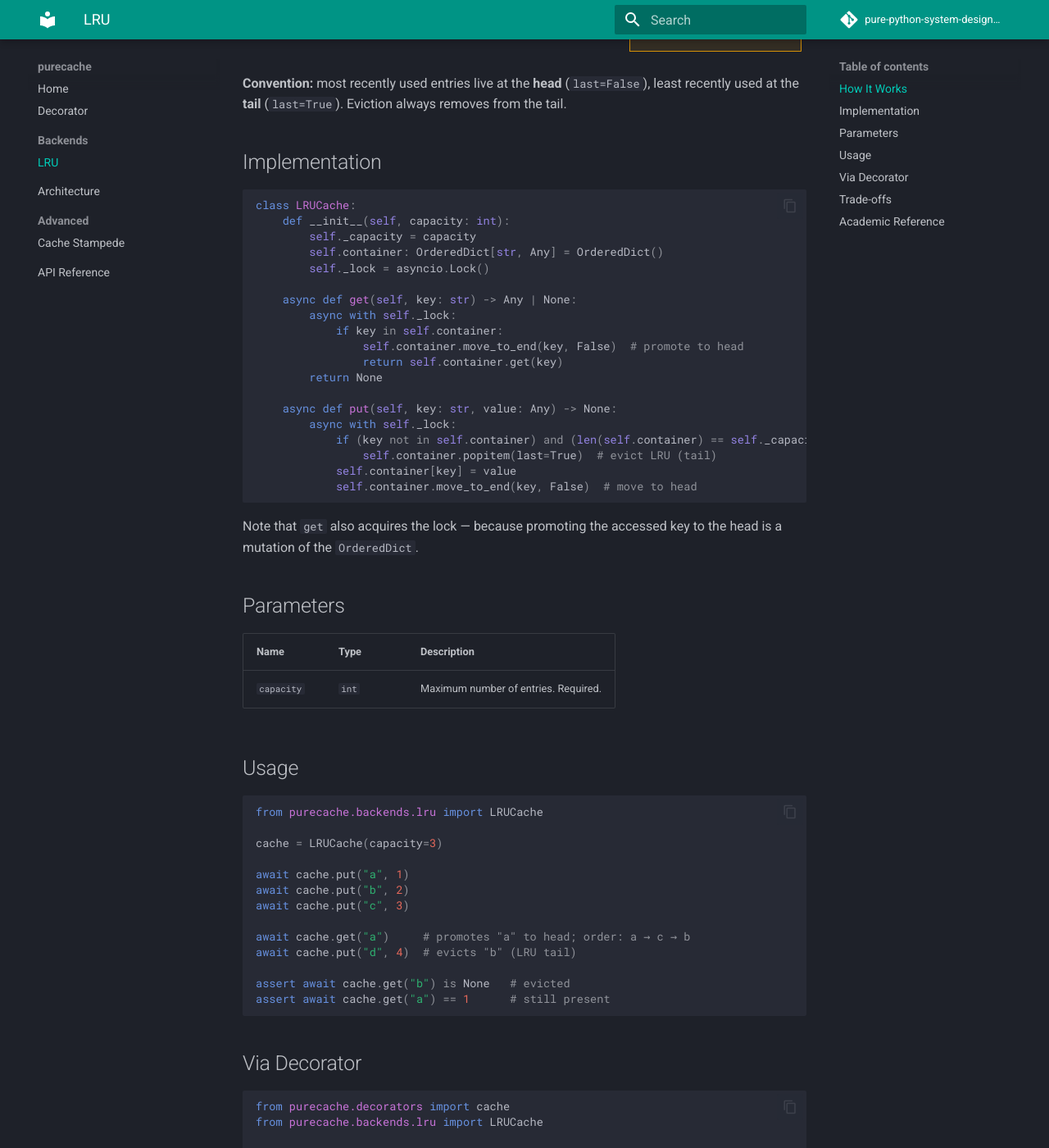
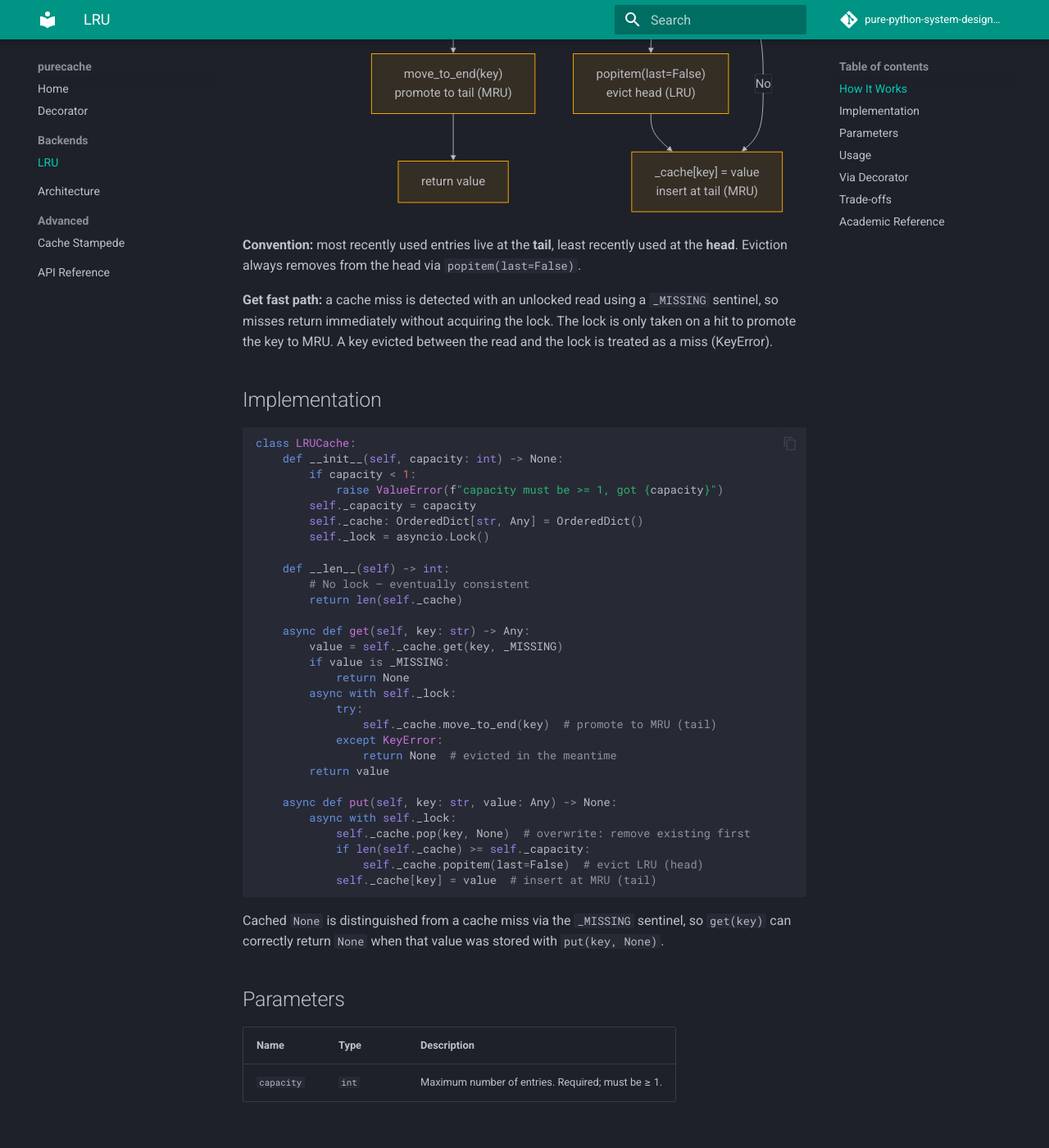
Before and after one commit to pure-python-system-design/purecache, an MkDocs documentation site: the page built from docs/lru.md, in a window 1280 px wide and 1400 px high, scrolled down 1096 px. Shown: the whole window at 82% size. Built offline with MkDocs 1.6.1 and Material for MkDocs 9.7.7, drawn with Linux system fonts in a browser that asks for light colours; comment, search, counter and statistics services are not loaded; some of the changed text lies outside the part shown.

Commit message:
feat(docs): update LRU cache documentation

````diff
--- a/docs/lru.md
+++ b/docs/lru.md
@@ -2,76 +2,92 @@
 
 Least Recently Used eviction — when the cache is full, the entry that hasn't been accessed for the longest time is evicted first.
 
-Implemented using `collections.OrderedDict`, which tracks insertion order and exposes two O(1) operations that make LRU trivial:
+Implemented using `collections.OrderedDict`, which tracks insertion order and exposes O(1) operations:
 
-- `move_to_end(key, last=False)` — moves an entry to the front (most recently used position)
-- `popitem(last=True)` — removes and returns the entry at the back (least recently used)
+- `move_to_end(key)` — moves an entry to the **tail** (most recently used position)
+- `popitem(last=False)` — removes the entry at the **head** (least recently used)
 
 ## How It Works
 
 ```mermaid
 flowchart TD
-    Get["get(key)"] --> Exists{"key in container?"}
-    Exists -->|No| ReturnNone["return None"]
-    Exists -->|Yes| Move["move_to_end(key, last=False)\npromote to head"] --> Return["return value"]
+    Get["get(key)"] --> Read["unlocked read: value = _cache.get(key, _MISSING)"]
+    Read --> Miss{"value is _MISSING?"}
+    Miss -->|Yes| ReturnNone["return None"]
+    Miss -->|No| Lock["acquire lock"]
+    Lock --> Move["move_to_end(key)\npromote to tail (MRU)"]
+    Move --> Return["return value"]
 
-    Put["put(key, value)"] --> Exists2{"key in container?"}
-    Exists2 -->|No| Full{"len == capacity?"}
-    Full -->|Yes| Evict["popitem(last=True)\nevict tail (LRU)"] --> Insert
-    Full -->|No| Insert["container[key] = value\nmove_to_end(key, last=False)"]
-    Exists2 -->|Yes| Insert
+    Put["put(key, value)"] --> Lock2["acquire lock"]
+    Lock2 --> Pop["pop(key, None)\nremove existing if present"]
+    Pop --> Full{"len >= capacity?"}
+    Full -->|Yes| Evict["popitem(last=False)\nevict head (LRU)"] --> Insert
+    Full -->|No| Insert["_cache[key] = value\ninsert at tail (MRU)"]
 ```
 
-**Convention:** most recently used entries live at the **head** (`last=False`), least recently used at the **tail** (`last=True`). Eviction always removes from the tail.
+**Convention:** most recently used entries live at the **tail**, least recently used at the **head**. Eviction always removes from the head via `popitem(last=False)`.
+
+**Get fast path:** a cache miss is detected with an unlocked read using a `_MISSING` sentinel, so misses return immediately without acquiring the lock. The lock is only taken on a hit to promote the key to MRU. A key evicted between the read and the lock is treated as a miss (KeyError).
 
 ## Implementation
 
 ```python
 class LRUCache:
-    def __init__(self, capacity: int):
+    def __init__(self, capacity: int) -> None:
+        if capacity < 1:
+            raise ValueError(f"capacity must be >= 1, got {capacity}")
         self._capacity = capacity
-        self.container: OrderedDict[str, Any] = OrderedDict()
+        self._cache: OrderedDict[str, Any] = OrderedDict()
         self._lock = asyncio.Lock()
 
-    async def get(self, key: str) -> Any | None:
+    def __len__(self) -> int:
+        # No lock — eventually consistent
+        return len(self._cache)
+
+    async def get(self, key: str) -> Any:
+        value = self._cache.get(key, _MISSING)
+        if value is _MISSING:
+            return None
         async with self._lock:
-            if key in self.container:
-                self.container.move_to_end(key, False)  # promote to head
-                return self.container.get(key)
-        return None
+            try:
+                self._cache.move_to_end(key)  # promote to MRU (tail)
+            except KeyError:
+                return None  # evicted in the meantime
+        return value
 
     async def put(self, key: str, value: Any) -> None:
         async with self._lock:
-            if (key not in self.container) and (len(self.container) == self._capacity):
-                self.container.popitem(last=True)  # evict LRU (tail)
-            self.container[key] = value
-            self.container.move_to_end(key, False)  # move to head
+            self._cache.pop(key, None)  # overwrite: remove existing first
+            if len(self._cache) >= self._capacity:
+                self._cache.popitem(last=False)  # evict LRU (head)
+            self._cache[key] = value  # insert at MRU (tail)
 ```
 
-Note that `get` also acquires the lock — because promoting the accessed key to the head is a mutation of the `OrderedDict`.
+Cached `None` is distinguished from a cache miss via the `_MISSING` sentinel, so `get(key)` can correctly return `None` when that value was stored with `put(key, None)`.
 
 ## Parameters
 
-| Name       | Type  | Description                          |
-| ---------- | ----- | ------------------------------------ |
-| `capacity` | `int` | Maximum number of entries. Required. |
+| Name       | Type  | Description                                           |
+| ---------- | ----- | ----------------------------------------------------- |
+| `capacity` | `int` | Maximum number of entries. Required; must be ≥ 1.     |
 
 ## Usage
 
 ```python
 from purecache.backends.lru import LRUCache
 
-cache = LRUCache(capacity=3)
+cache = LRUCache(3)  # capacity must be >= 1
 
 await cache.put("a", 1)
 await cache.put("b", 2)
 await cache.put("c", 3)
+assert len(cache) == 3
 
-await cache.get("a")     # promotes "a" to head; order: a → c → b
-await cache.put("d", 4)  # evicts "b" (LRU tail)
+await cache.get("a")     # promotes "a" to MRU; order (LRU→MRU): b → c → a
+await cache.put("d", 4)  # evicts "b" (LRU at head)
 
 assert await cache.get("b") is None   # evicted
-assert await cache.get("a") == 1      # still present
+assert await cache.get("a") == 1     # still present
 ```
 
 ## Via Decorator
@@ -90,6 +106,9 @@ async def fetch_user(user_id: str) -> dict:
 **Pros:**
 
 - O(1) get and put — `OrderedDict` operations are constant time
+- Get fast path — misses return without acquiring the lock (unlocked read + `_MISSING` sentinel)
+- `len(cache)` is O(1) and safe under asyncio (eventually consistent)
+- Cached `None` is supported; miss vs stored-None distinguished via sentinel
 - Excellent temporal locality — recently accessed entries stay warm
 - Simple, auditable implementation
 
````
